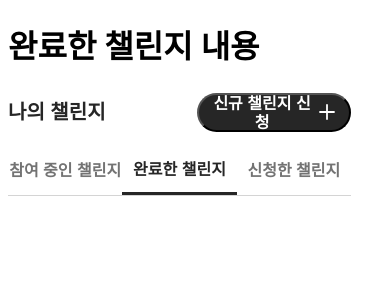
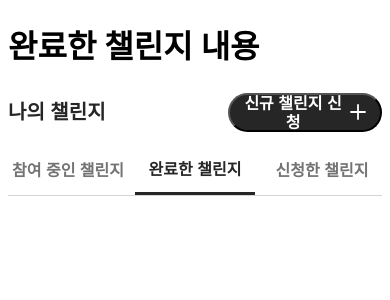
Before and after one commit to claudia99503/docthru-fe, a Next.js app: page /me/done in a window 390 px wide. Shown: the top 300 px of the page. Built offline with nearby package versions, Linux system fonts and the light colour scheme.

Commit message:
:art: [Style] TabNavigation 컴포넌트 반응형 구현

```diff
--- a/src/components/TabNavigation.module.css
+++ b/src/components/TabNavigation.module.css
@@ -69,19 +69,19 @@
 
 @media (min-width: 1200px) {
   .TabNavigation, .header {
-    width: 996px;
+    max-width: 996px;
   }
 }
 
 @media (min-width: 744px) and (max-width: 1199px) {
   .TabNavigation, .header {
-    width: 697px;
+    max-width: 697px;
   }
 }
 
 @media (max-width: 743px) {
   .TabNavigation, .header {
-    width: 343px;
+    min-width: 343px;
     height: 48px;
     justify-content: space-between;
   }
```
